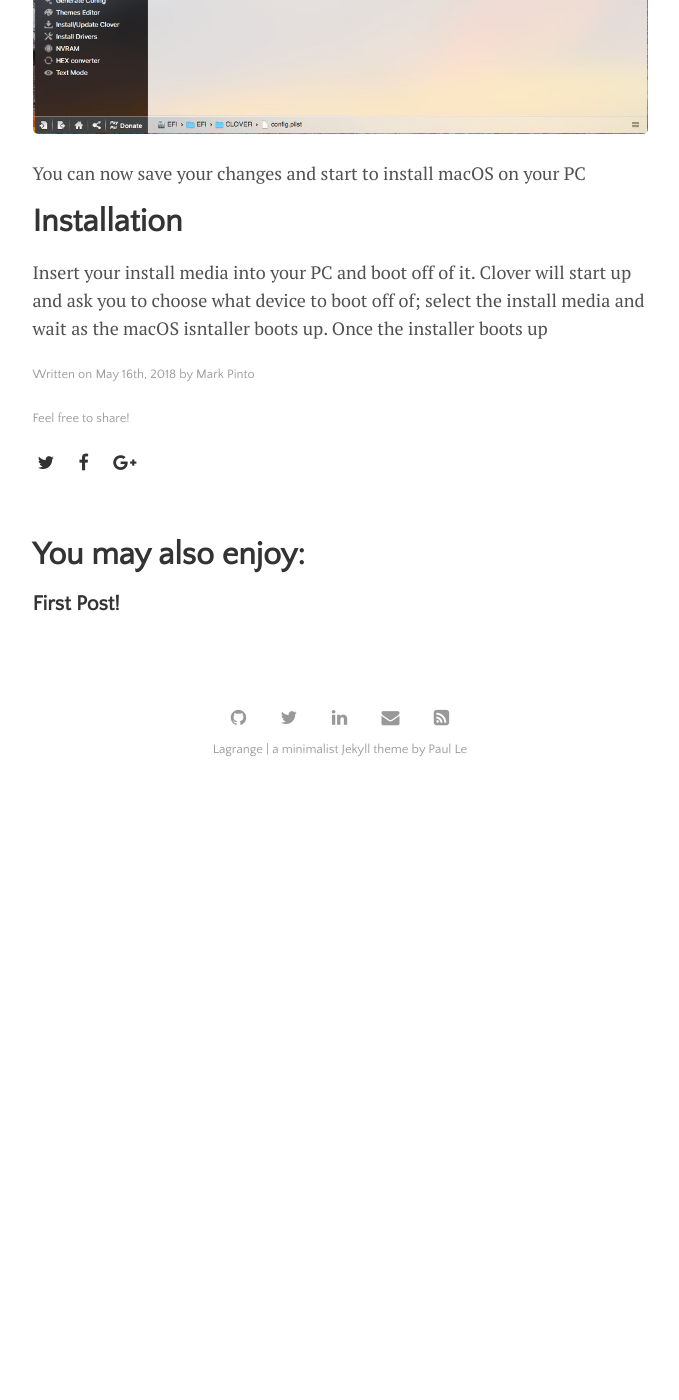
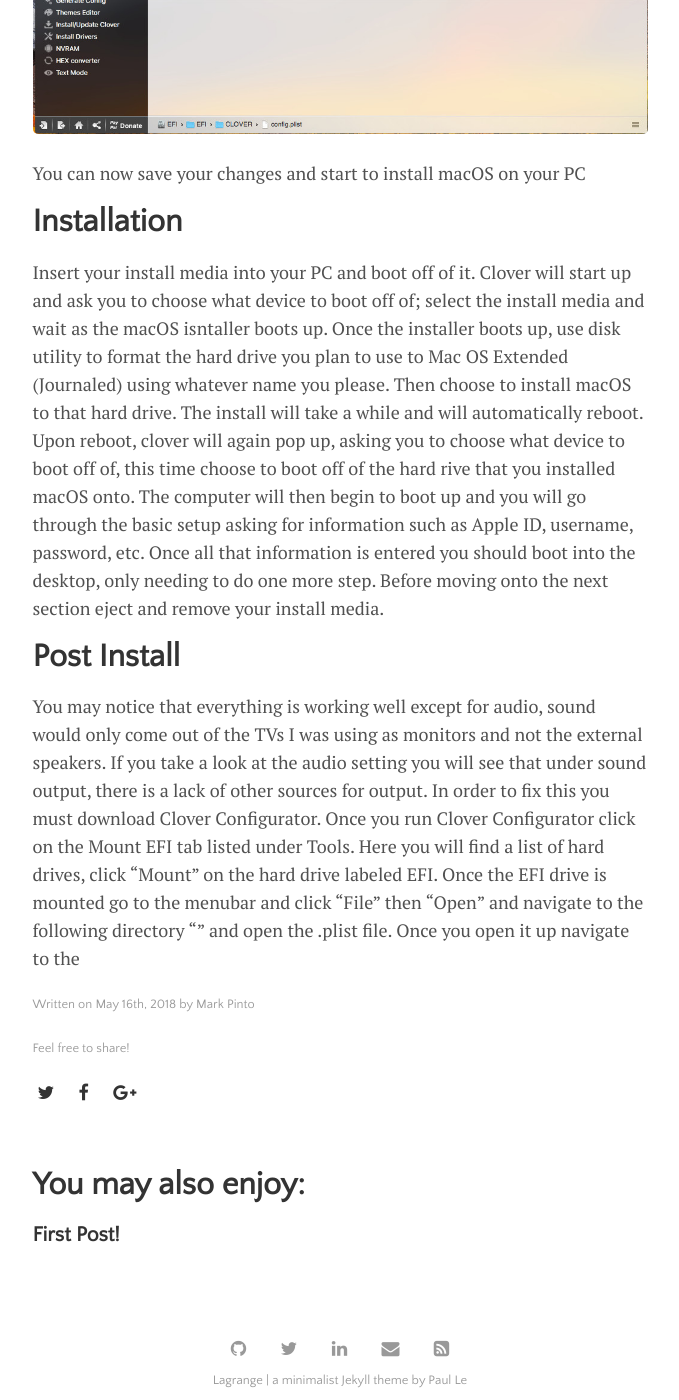
Before and after one commit to MarkPinto/MarkPinto.github.io, a Jekyll site: the page built from _posts/2018-05-16-Hackintoshing-My-PC.md, in a window 1280 px wide and 1400 px high, scrolled down 7946 px. Shown: the whole window, without its empty margins (300-979 px from the left). Built offline with Jekyll 4.4.1, drawn with Linux system fonts in a browser that asks for light colours; before the commit the page ends 8741 px from its top, so only the background shows below that.

Commit message:
WIP Post

```diff
--- a/_posts/2018-05-16-Hackintoshing-My-PC.md
+++ b/_posts/2018-05-16-Hackintoshing-My-PC.md
@@ -147,4 +147,8 @@
 
 # Installation
 
-Insert your install media into your PC and boot off of it. Clover will start up and ask you to choose what device to boot off of; select the install media and wait as the macOS isntaller boots up. Once the installer boots up
+Insert your install media into your PC and boot off of it. Clover will start up and ask you to choose what device to boot off of; select the install media and wait as the macOS isntaller boots up. Once the installer boots up, use disk utility to format the hard drive you plan to use to Mac OS Extended (Journaled) using whatever name you please. Then choose to install macOS to that hard drive. The install will take a while and will automatically reboot. Upon reboot, clover will again pop up, asking you to choose what device to boot off of, this time choose to boot off of the hard rive that you installed macOS onto. The computer will then begin to boot up and you will go through the basic setup asking for information such as Apple ID, username, password, etc. Once all that information is entered you should boot into the desktop, only needing to do one more step. Before moving onto the next section eject and remove your install media.
+
+# Post Install
+
+You may notice that everything is working well except for audio, sound would only come out of the TVs I was using as monitors and not the external speakers. If you take a look at the audio setting you will see that under sound output, there is a lack of other sources for output. In order to fix this you must download Clover Configurator. Once you run Clover Configurator click on the Mount EFI tab listed under Tools. Here you will find a list of hard drives, click "Mount" on the hard drive labeled EFI. Once the EFI drive is mounted go to the menubar and click "File" then "Open" and navigate to the following directory "" and open the .plist file. Once you open it up navigate to the
```
